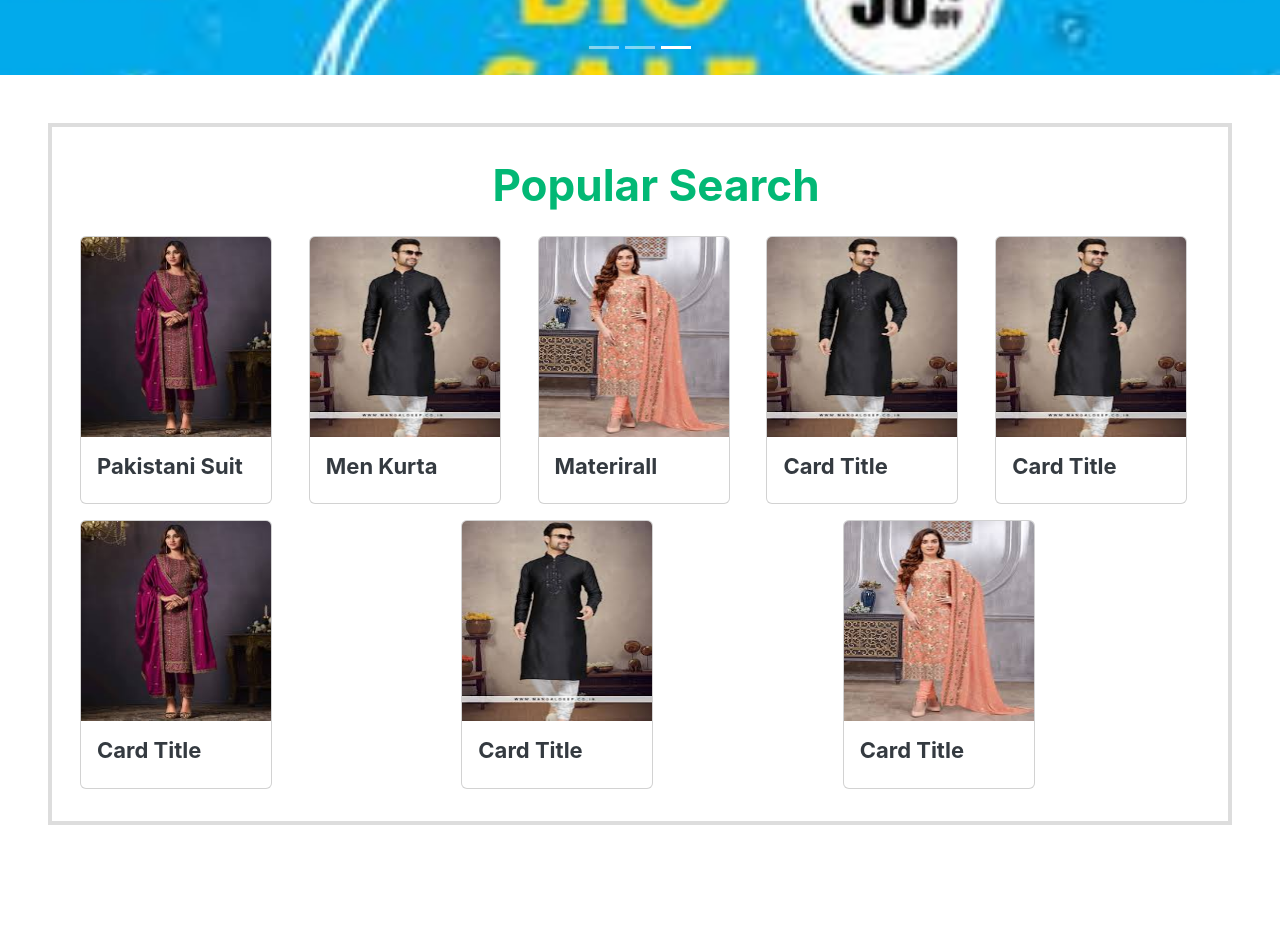
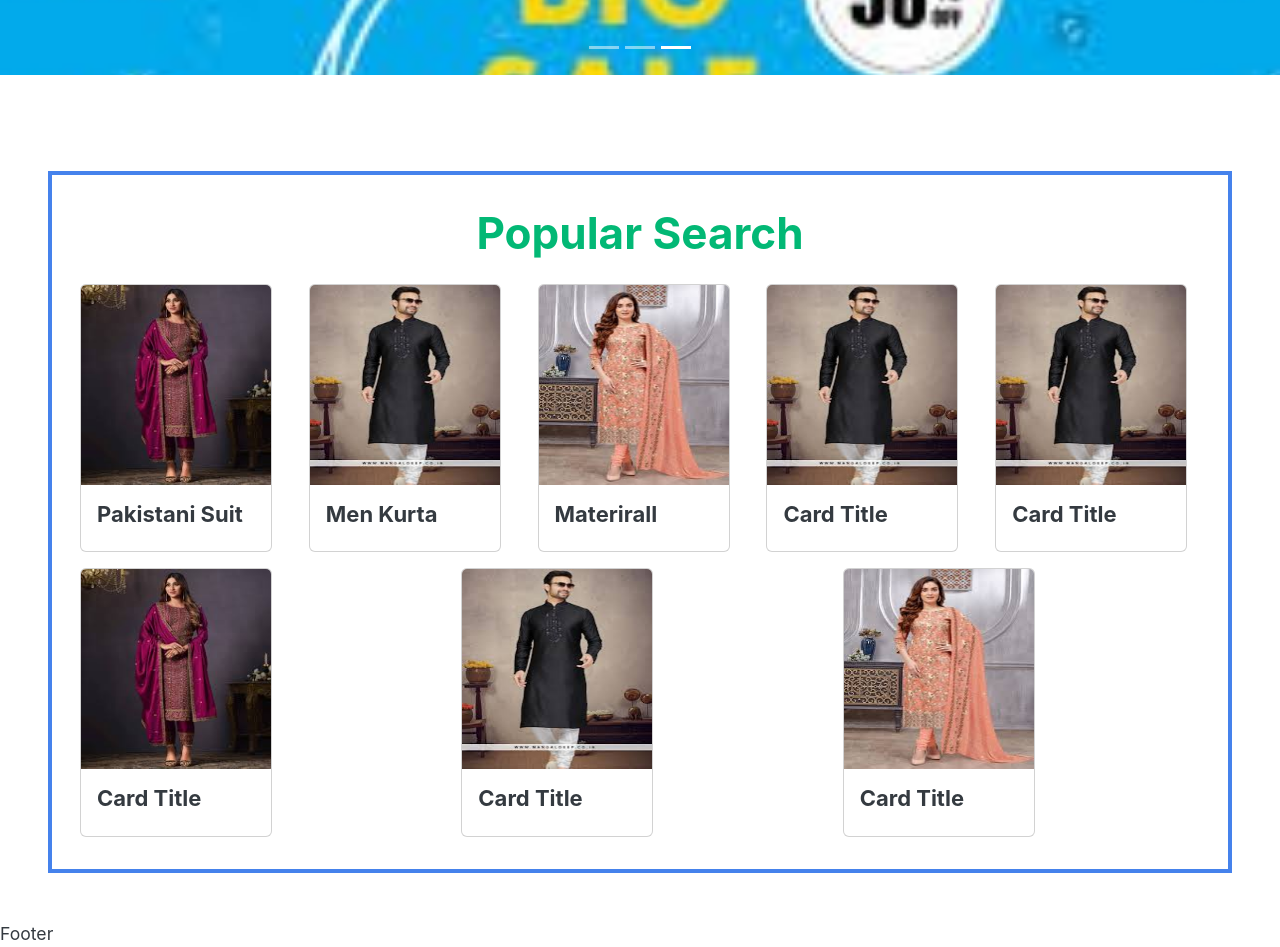
Before and after one commit to Naajiya/Rentify, a React (Vite) app: page / in a window 1280 px wide. Shown: the part 360-1307 px from the top of the page. Before the commit the page ends 1233 px from the top, so only its background shows below. Built offline with nearby package versions, Linux system fonts and the light colour scheme.

Commit message:
code updated

```diff
--- a/src/App.jsx
+++ b/src/App.jsx
@@ -4,6 +4,7 @@ import Header from './components/Header'
 import SubHead from './components/SubHead'
 import Carousal from './components/Carousal'
 import AllItems from './components/AllItems'
+import Footer from './components/Footer'
 
 
 
@@ -17,6 +18,7 @@ function App() {
      <SubHead/>
      <Carousal/>
      <AllItems/>
+     <Footer/>
     </>
   )
 }
--- a/src/components/AllItems.jsx
+++ b/src/components/AllItems.jsx
@@ -9,9 +9,10 @@ import chrdartwo from '../assets/chrdar2.jpg'
 function AllItems() {
     return (
         <>
-            <div className='mt-5 '>
-                <div className='mt-5 row border border-4 p-3 m-5'>
+            <div className='mt-5  d-flex justify-content-center'>
+                <div className='mt-5 row d-flex justify-content-center border border-primary border-4 p-3 m-5'>
                     <div className='d-flex text-center justify-content-center m-3'><h1 className='text-success'>Popular Search</h1></div>
+
                         <Col>
                           <Card style={{ width: '12rem' }} className='mb-3'>
                                 <Card.Img style={{height:'200px'}} className='img-fluid' variant="top" src={chrdar} />
--- /dev/null
+++ b/src/components/Footer.jsx
@@ -0,0 +1,11 @@
+import React from 'react'
+import { Col, Container, Row } from 'react-bootstrap'
+
+
+function Footer() {
+  return (
+    <div>Footer</div>
+  )
+}
+
+export default Footer
```
Lines whose indentation alone changed are shown as unchanged.
